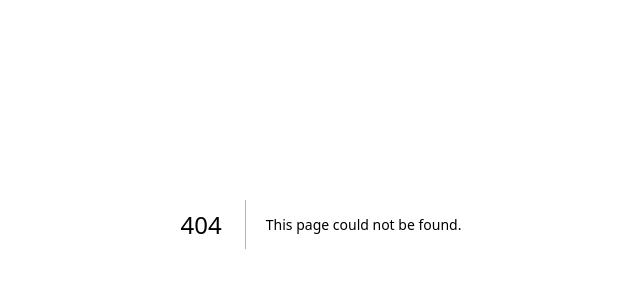
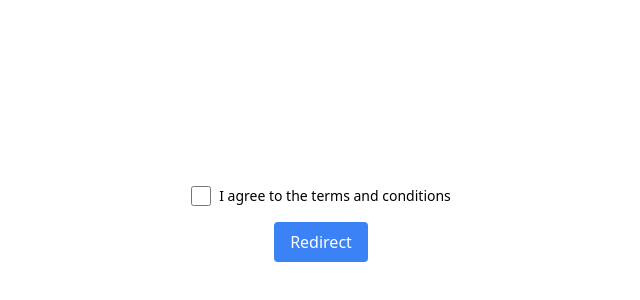
Before and after one commit to KhanhKhuat1504/csds393_project, a Next.js app: page /components/Create in a window 1280 px wide. Before the commit this address had no page. Shown: the part 176-476 px from the top of the page, without its empty margins (319-959 px from the left). Built offline with nearby package versions, Linux system fonts and the light colour scheme.

Commit message:
created acct creation page changed index slightly

```diff
--- /dev/null
+++ b/src/pages/components/Create.tsx
@@ -0,0 +1,34 @@
+"use client"
+
+import { useState } from "react"
+import { useRouter } from "next/navigation"
+import { Checkbox } from "./ui/checkbox"
+import { Button } from "./ui/button"
+
+export default function Home() {
+  const [isChecked, setIsChecked] = useState(false)
+  const router = useRouter()
+
+  const handleRedirect = () => {
+    if (isChecked) {
+      router.push("/redirect")
+    } else {
+      alert("Please check the box before redirecting")
+    }
+  }
+
+  return (
+    <main className="flex min-h-screen flex-col items-center justify-center p-24">
+      <div className="flex items-center space-x-2 mb-4">
+        <Checkbox id="terms" checked={isChecked} onCheckedChange={setIsChecked} />
+        <label
+          htmlFor="terms"
+          className="text-sm font-medium leading-none peer-disabled:cursor-not-allowed peer-disabled:opacity-70"
+        >
+          I agree to the terms and conditions
+        </label>
+      </div>
+      <Button onClick={handleRedirect}>Redirect</Button>
+    </main>
+  )
+}
--- /dev/null
+++ b/src/pages/components/ui/button.tsx
@@ -0,0 +1,14 @@
+import type React from "react"
+
+interface ButtonProps extends React.ButtonHTMLAttributes<HTMLButtonElement> {
+  asChild?: boolean
+}
+
+export const Button: React.FC<ButtonProps> = ({ children, className = "", asChild = false, ...props }) => {
+  const Comp = asChild ? "span" : "button"
+  return (
+    <Comp className={`px-4 py-2 bg-blue-500 text-white rounded hover:bg-blue-600 ${className}`} {...props}>
+      {children}
+    </Comp>
+  )
+}
--- /dev/null
+++ b/src/pages/components/ui/checkbox.tsx
@@ -0,0 +1,17 @@
+import type React from "react"
+
+interface CheckboxProps extends React.InputHTMLAttributes<HTMLInputElement> {
+  onCheckedChange?: (checked: boolean) => void
+}
+
+export const Checkbox: React.FC<CheckboxProps> = ({ id, className = "", onCheckedChange, ...props }) => {
+  return (
+    <input
+      type="checkbox"
+      id={id}
+      className={`form-checkbox h-5 w-5 text-blue-600 ${className}`}
+      onChange={(e) => onCheckedChange?.(e.target.checked)}
+      {...props}
+    />
+  )
+}
--- a/src/pages/index.tsx
+++ b/src/pages/index.tsx
@@ -3,6 +3,7 @@ import Header from "./components/Header";
 import Footer from "./components/Footer";
 import Main from "./components/Main";
 import Front from "./frontpage/Front";
+import Create from "./components/Create";
 import { useUser } from '@clerk/clerk-react'
 
 const inter = Inter({ subsets: ["latin"] });
@@ -23,7 +24,8 @@ export default function Home() {
   return (
     <main className={`${inter.className} min-h-screen flex flex-col`}>
       <Header />
-      <Front />
+      {/*<Front />*/}
+      <Create />
       <Footer />
     </main>
   );
```
